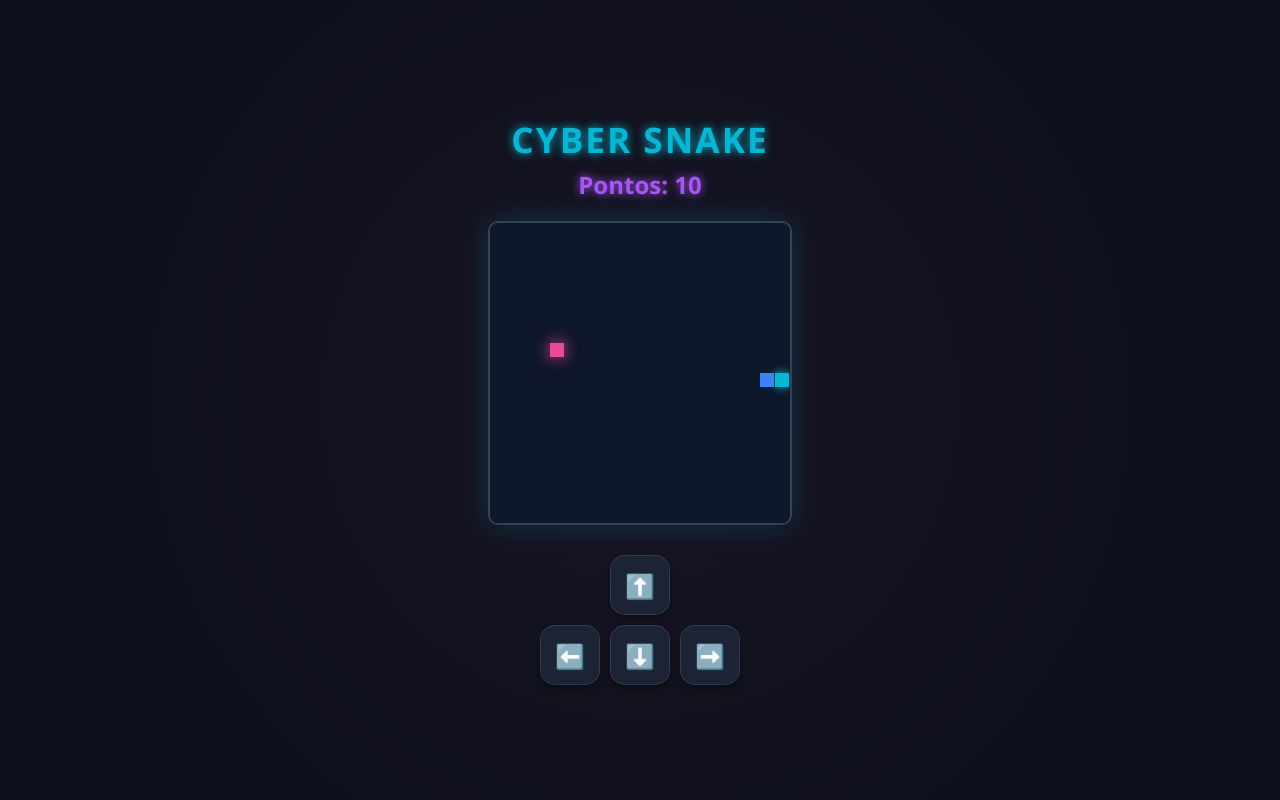
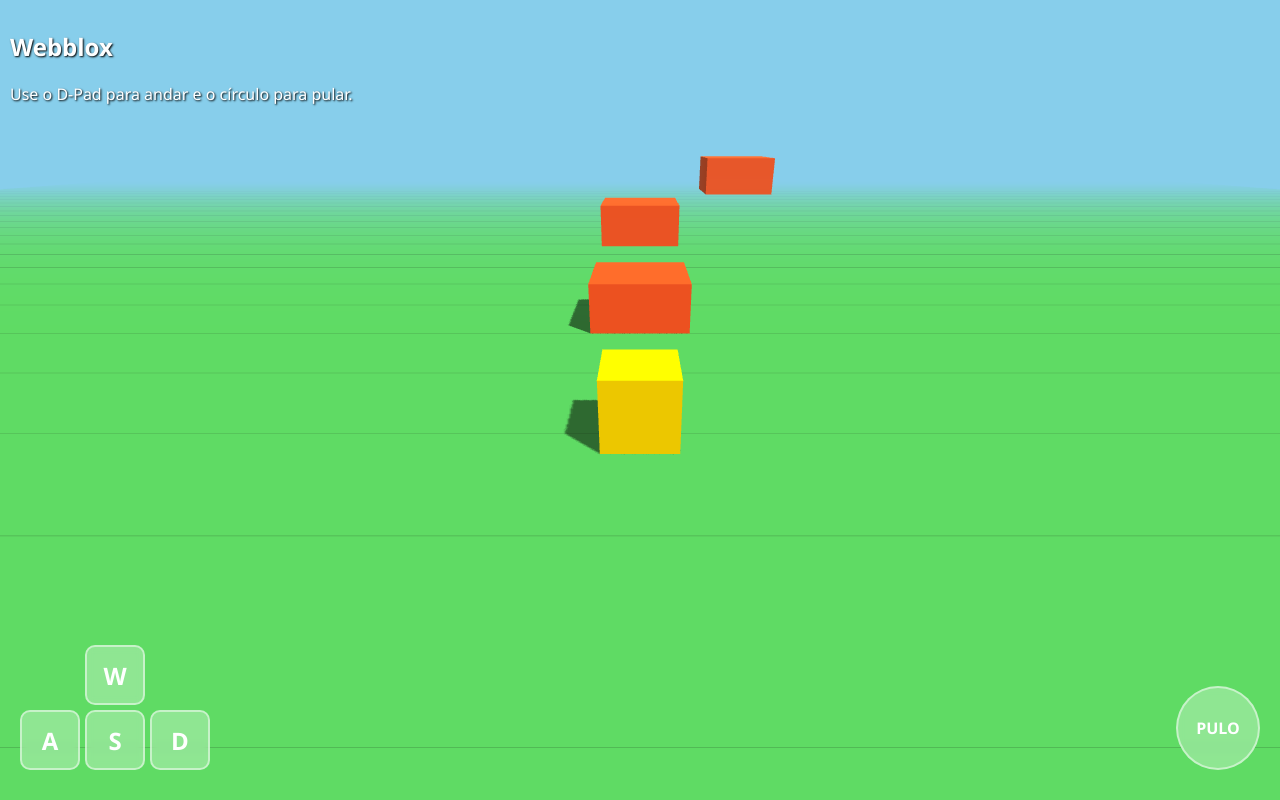
Before and after one commit to rodrigoraxufa123-del/minha-loja, a website: page index.html in a window 1280 px wide. Drawn offline with nearby package versions, Linux system fonts and the light colour scheme; animation ran at ten frames a second.

Commit message:
Game roblox.html

```diff
--- a/index.html
+++ b/index.html
@@ -3,224 +3,252 @@
 <head>
     <meta charset="UTF-8">
     <meta name="viewport" content="width=device-width, initial-scale=1.0, maximum-scale=1.0, user-scalable=no">
-    <title>Cyber Snake - Advanced</title>
+    <title>Webblox - Jogo 3D</title>
     <style>
-        * {
+        body {
             margin: 0;
-            padding: 0;
-            box-sizing: border-box;
-            font-family: 'Segoe UI', Tahoma, Geneva, Verdana, sans-serif;
-            touch-action: manipulation; /* Evita zoom duplo no celular */
+            overflow: hidden;
+            background-color: #87CEEB; /* Azul céu clássico */
+            touch-action: none; /* Previne zoom e scroll no mobile */
+            font-family: 'Segoe UI', Tahoma, sans-serif;
         }
 
-        body {
-            background-color: #0b0f19;
-            background-image: radial-gradient(circle at 50% 50%, #1a1525 0%, #0b0f19 80%);
-            color: #fff;
-            display: flex;
-            flex-direction: column;
-            align-items: center;
-            justify-content: center;
-            min-height: 100vh;
-            overflow: hidden;
-        }
-
-        header {
-            text-align: center;
-            margin-bottom: 20px;
-        }
-
-        h1 {
-            font-size: 2.2rem;
-            color: #06b6d4;
-            text-shadow: 0 0 10px #06b6d4;
-            letter-spacing: 2px;
-        }
-
-        .score-board {
-            font-size: 1.5rem;
-            color: #a855f7;
-            font-weight: bold;
-            margin-top: 5px;
-            text-shadow: 0 0 10px #a855f7;
-        }
-
-        /* O Canvas onde o jogo é renderizado */
-        canvas {
-            background-color: #0f172a;
-            border: 2px solid #334155;
-            border-radius: 10px;
-            box-shadow: 0 0 30px rgba(6, 182, 212, 0.2);
+        #game-container {
+            width: 100vw;
+            height: 100vh;
             display: block;
         }
 
-        /* Controles Virtuais para Celular */
+        /* Interface (HUD) */
+        .hud {
+            position: absolute;
+            top: 10px;
+            left: 10px;
+            color: white;
+            text-shadow: 1px 1px 2px black;
+            pointer-events: none;
+        }
+
+        /* Controles Mobile */
         .controls {
-            margin-top: 30px;
+            position: absolute;
+            bottom: 30px;
+            width: 100%;
+            display: flex;
+            justify-content: space-between;
+            padding: 0 20px;
+            box-sizing: border-box;
+            user-select: none;
+        }
+
+        .d-pad {
             display: grid;
-            grid-template-columns: repeat(3, 60px);
-            grid-template-rows: repeat(2, 60px);
-            gap: 10px;
-            justify-content: center;
+            grid-template-columns: 60px 60px 60px;
+            grid-template-rows: 60px 60px;
+            gap: 5px;
         }
 
         .btn {
-            background: rgba(30, 41, 59, 0.8);
-            border: 1px solid rgba(255,255,255,0.1);
-            border-radius: 15px;
-            color: white;
-            font-size: 1.5rem;
+            background: rgba(255, 255, 255, 0.3);
+            border: 2px solid rgba(255, 255, 255, 0.5);
+            border-radius: 10px;
             display: flex;
             align-items: center;
             justify-content: center;
+            font-weight: bold;
+            color: white;
+            font-size: 24px;
             cursor: pointer;
-            box-shadow: 0 4px 6px rgba(0,0,0,0.3);
-            transition: background 0.1s;
+            backdrop-filter: blur(4px);
         }
 
         .btn:active {
-            background: #06b6d4;
-            box-shadow: 0 0 15px #06b6d4;
-            transform: scale(0.95);
+            background: rgba(255, 255, 255, 0.6);
         }
 
-        .up { grid-column: 2; grid-row: 1; }
-        .left { grid-column: 1; grid-row: 2; }
-        .down { grid-column: 2; grid-row: 2; }
-        .right { grid-column: 3; grid-row: 2; }
+        #btn-up { grid-column: 2; grid-row: 1; }
+        #btn-left { grid-column: 1; grid-row: 2; }
+        #btn-down { grid-column: 2; grid-row: 2; }
+        #btn-right { grid-column: 3; grid-row: 2; }
 
+        .action-pad {
+            display: flex;
+            align-items: flex-end;
+        }
+
+        #btn-jump {
+            width: 80px;
+            height: 80px;
+            border-radius: 50%;
+            font-size: 16px;
+        }
     </style>
+    <!-- Importando o Motor 3D (Three.js) -->
+    <script src="https://cdnjs.cloudflare.com/ajax/libs/three.js/r128/three.min.js"></script>
 </head>
 <body>
 
-    <header>
-        <h1>CYBER SNAKE</h1>
-        <div class="score-board">Pontos: <span id="score">0</span></div>
-    </header>
+    <div class="hud">
+        <h2>Webblox</h2>
+        <p>Use o D-Pad para andar e o círculo para pular.</p>
+    </div>
 
-    <!-- Área Gráfica do Jogo -->
-    <canvas id="gameCanvas" width="300" height="300"></canvas>
+    <div id="game-container"></div>
 
-    <!-- Direcionais para Mobile -->
+    <!-- Controles na Tela -->
     <div class="controls">
-        <div class="btn up" onclick="setDirection('UP')">⬆️</div>
-        <div class="btn left" onclick="setDirection('LEFT')">⬅️</div>
-        <div class="btn down" onclick="setDirection('DOWN')">⬇️</div>
-        <div class="btn right" onclick="setDirection('RIGHT')">➡️</div>
+        <div class="d-pad">
+            <div class="btn" id="btn-up">W</div>
+            <div class="btn" id="btn-left">A</div>
+            <div class="btn" id="btn-down">S</div>
+            <div class="btn" id="btn-right">D</div>
+        </div>
+        <div class="action-pad">
+            <div class="btn" id="btn-jump">PULO</div>
+        </div>
     </div>
 
     <script>
-        const canvas = document.getElementById("gameCanvas");
-        const ctx = canvas.getContext("2d");
+        // 1. Configuração Básica do Mundo 3D
+        const scene = new THREE.Scene();
+        scene.background = new THREE.Color(0x87CEEB); // Cor do céu
+        scene.fog = new THREE.Fog(0x87CEEB, 10, 50);
 
-        // Configurações da grade
-        const box = 15; // Tamanho de cada quadrado
-        const canvasSize = 300;
-        const totalBoxes = canvasSize / box;
+        const camera = new THREE.PerspectiveCamera(75, window.innerWidth / window.innerHeight, 0.1, 1000);
+        const renderer = new THREE.WebGLRenderer({ antialias: true });
+        renderer.setSize(window.innerWidth, window.innerHeight);
+        renderer.shadowMap.enabled = true;
+        document.getElementById('game-container').appendChild(renderer.domElement);
 
-        let snake = [];
-        snake[0] = { x: 10 * box, y: 10 * box }; // Posição inicial
+        // 2. Iluminação
+        const ambientLight = new THREE.AmbientLight(0xffffff, 0.6);
+        scene.add(ambientLight);
+        const dirLight = new THREE.DirectionalLight(0xffffff, 0.8);
+        dirLight.position.set(10, 20, 10);
+        dirLight.castShadow = true;
+        scene.add(dirLight);
 
-        let food = {
-            x: Math.floor(Math.random() * totalBoxes) * box,
-            y: Math.floor(Math.random() * totalBoxes) * box
-        };
+        // 3. Criando o Chão (Baseplate Clássico)
+        const groundGeo = new THREE.PlaneGeometry(100, 100);
+        const groundMat = new THREE.MeshLambertMaterial({ color: 0x4CAF50 }); // Verde escuro
+        const ground = new THREE.Mesh(groundGeo, groundMat);
+        ground.rotation.x = -Math.PI / 2;
+        ground.receiveShadow = true;
+        scene.add(ground);
 
-        let score = 0;
-        let d = "RIGHT"; // Direção inicial
-        let gameLoop;
-        let velocidade = 120;
+        // Grid (Linhas do chão para dar aparência de blocos)
+        const gridHelper = new THREE.GridHelper(100, 50, 0x000000, 0x000000);
+        gridHelper.material.opacity = 0.2;
+        gridHelper.material.transparent = true;
+        scene.add(gridHelper);
 
-        // Função para receber controles da tela (Touch)
-        function setDirection(newDir) {
-            if (newDir === "LEFT" && d !== "RIGHT") d = "LEFT";
-            else if (newDir === "UP" && d !== "DOWN") d = "UP";
-            else if (newDir === "RIGHT" && d !== "LEFT") d = "RIGHT";
-            else if (newDir === "DOWN" && d !== "UP") d = "DOWN";
+        // 4. Criando o Jogador (Bloco estilo Noob)
+        const playerGeo = new THREE.BoxGeometry(1, 1, 1);
+        const playerMat = new THREE.MeshLambertMaterial({ color: 0xFFD700 }); // Amarelo
+        const player = new THREE.Mesh(playerGeo, playerMat);
+        player.position.y = 0.5;
+        player.castShadow = true;
+        scene.add(player);
+
+        // 5. Adicionando obstáculos (Mini Parkour)
+        const boxMat = new THREE.MeshLambertMaterial({ color: 0xFF5722 });
+        const plataformas = [
+            { x: 0, y: 0.5, z: -5, w: 2, h: 1, d: 2 },
+            { x: 0, y: 1.5, z: -9, w: 2, h: 1, d: 2 },
+            { x: 3, y: 2.5, z: -12, w: 2, h: 1, d: 2 }
+        ];
+
+        plataformas.forEach(p => {
+            const block = new THREE.Mesh(new THREE.BoxGeometry(p.w, p.h, p.d), boxMat);
+            block.position.set(p.x, p.y, p.z);
+            block.castShadow = true;
+            block.receiveShadow = true;
+            scene.add(block);
+        });
+
+        // 6. Controles e Física
+        const input = { up: false, down: false, left: false, right: false, jump: false };
+        let velocityY = 0;
+        let isGrounded = true;
+        const speed = 0.1;
+        const jumpForce = 0.25;
+        const gravity = -0.015;
+
+        // Função para mapear botões da tela
+        function bindButton(id, key) {
+            const btn = document.getElementById(id);
+            btn.addEventListener('touchstart', (e) => { e.preventDefault(); input[key] = true; });
+            btn.addEventListener('touchend', (e) => { e.preventDefault(); input[key] = false; });
+            btn.addEventListener('mousedown', () => input[key] = true);
+            btn.addEventListener('mouseup', () => input[key] = false);
+            btn.addEventListener('mouseleave', () => input[key] = false);
         }
 
-        // Função para receber controles do teclado (Computador)
-        document.addEventListener("keydown", (event) => {
-            let key = event.keyCode;
-            if (key == 37 && d !== "RIGHT") d = "LEFT";
-            else if (key == 38 && d !== "DOWN") d = "UP";
-            else if (key == 39 && d !== "LEFT") d = "RIGHT";
-            else if (key == 40 && d !== "UP") d = "DOWN";
+        bindButton('btn-up', 'up');
+        bindButton('btn-down', 'down');
+        bindButton('btn-left', 'left');
+        bindButton('btn-right', 'right');
+        bindButton('btn-jump', 'jump');
+
+        // Suporte a Teclado (Para PC)
+        document.addEventListener('keydown', (e) => {
+            if(e.key === 'w' || e.key === 'W') input.up = true;
+            if(e.key === 's' || e.key === 'S') input.down = true;
+            if(e.key === 'a' || e.key === 'A') input.left = true;
+            if(e.key === 'd' || e.key === 'D') input.right = true;
+            if(e.key === ' ') input.jump = true;
+        });
+        document.addEventListener('keyup', (e) => {
+            if(e.key === 'w' || e.key === 'W') input.up = false;
+            if(e.key === 's' || e.key === 'S') input.down = false;
+            if(e.key === 'a' || e.key === 'A') input.left = false;
+            if(e.key === 'd' || e.key === 'D') input.right = false;
+            if(e.key === ' ') input.jump = false;
         });
 
-        // Detecta colisão com o próprio corpo
-        function collision(head, array) {
-            for (let i = 0; i < array.length; i++) {
-                if (head.x === array[i].x && head.y === array[i].y) {
-                    return true;
-                }
+        // 7. Loop Principal do Jogo (O que acontece a cada frame)
+        function animate() {
+            requestAnimationFrame(animate);
+
+            // Movimentação do Jogador
+            if (input.up) player.position.z -= speed;
+            if (input.down) player.position.z += speed;
+            if (input.left) player.position.x -= speed;
+            if (input.right) player.position.x += speed;
+
+            // Sistema de Pulo e Gravidade
+            if (input.jump && isGrounded) {
+                velocityY = jumpForce;
+                isGrounded = false;
             }
-            return false;
+
+            player.position.y += velocityY;
+            velocityY += gravity;
+
+            // Colisão com o chão
+            if (player.position.y <= 0.5) {
+                player.position.y = 0.5;
+                velocityY = 0;
+                isGrounded = true;
+            }
+
+            // A Câmera segue o jogador (Terceira pessoa)
+            camera.position.x = player.position.x;
+            camera.position.y = player.position.y + 3; // Câmera acima do jogador
+            camera.position.z = player.position.z + 6; // Câmera atrás do jogador
+            camera.lookAt(player.position);
+
+            renderer.render(scene, camera);
         }
 
-        // Motor de Renderização e Lógica (Atualiza a cada frame)
-        function draw() {
-            // Limpa o canvas
-            ctx.fillStyle = "#0f172a";
-            ctx.fillRect(0, 0, canvasSize, canvasSize);
+        // Responsividade (Ajusta a tela ao girar o celular)
+        window.addEventListener('resize', () => {
+            camera.aspect = window.innerWidth / window.innerHeight;
+            camera.updateProjectionMatrix();
+            renderer.setSize(window.innerWidth, window.innerHeight);
+        });
 
-            // Desenha a cobra
-            for (let i = 0; i < snake.length; i++) {
-                ctx.fillStyle = (i === 0) ? "#06b6d4" : "#3b82f6"; // Cabeça ciano, corpo azul
-                ctx.shadowBlur = 10;
-                ctx.shadowColor = (i === 0) ? "#06b6d4" : "transparent"; // Brilho só na cabeça
-                ctx.fillRect(snake[i].x, snake[i].y, box - 1, box - 1);
-            }
-
-            // Desenha a comida
-            ctx.fillStyle = "#ec4899"; // Rosa Neon
-            ctx.shadowBlur = 15;
-            ctx.shadowColor = "#ec4899";
-            ctx.fillRect(food.x, food.y, box - 1, box - 1);
-
-            // Reseta o brilho para não bugar o resto
-            ctx.shadowBlur = 0;
-
-            // Posição atual da cabeça
-            let snakeX = snake[0].x;
-            let snakeY = snake[0].y;
-
-            // Movimentação
-            if (d === "LEFT") snakeX -= box;
-            if (d === "UP") snakeY -= box;
-            if (d === "RIGHT") snakeX += box;
-            if (d === "DOWN") snakeY += box;
-
-            // Se comer a comida
-            if (snakeX === food.x && snakeY === food.y) {
-                score += 10;
-                document.getElementById("score").innerText = score;
-
-                // Gera nova comida
-                food = {
-                    x: Math.floor(Math.random() * totalBoxes) * box,
-                    y: Math.floor(Math.random() * totalBoxes) * box
-                };
-            } else {
-                // Remove o último pedaço da cauda se não comeu
-                snake.pop();
-            }
-
-            let newHead = { x: snakeX, y: snakeY };
-
-            // Regras de Game Over (Bater na parede ou no corpo)
-            if (snakeX < 0 || snakeX >= canvasSize || snakeY < 0 || snakeY >= canvasSize || collision(newHead, snake)) {
-                clearInterval(gameLoop);
-                alert("GAME OVER! Sua pontuação: " + score);
-                location.reload(); // Reinicia o jogo
-            }
-
-            // Adiciona a nova cabeça
-            snake.unshift(newHead);
-        }
-
-        // Inicia o loop do jogo
-        gameLoop = setInterval(draw, velocidade);
+        animate(); // Inicia o jogo
     </script>
 </body>
 </html>
```
